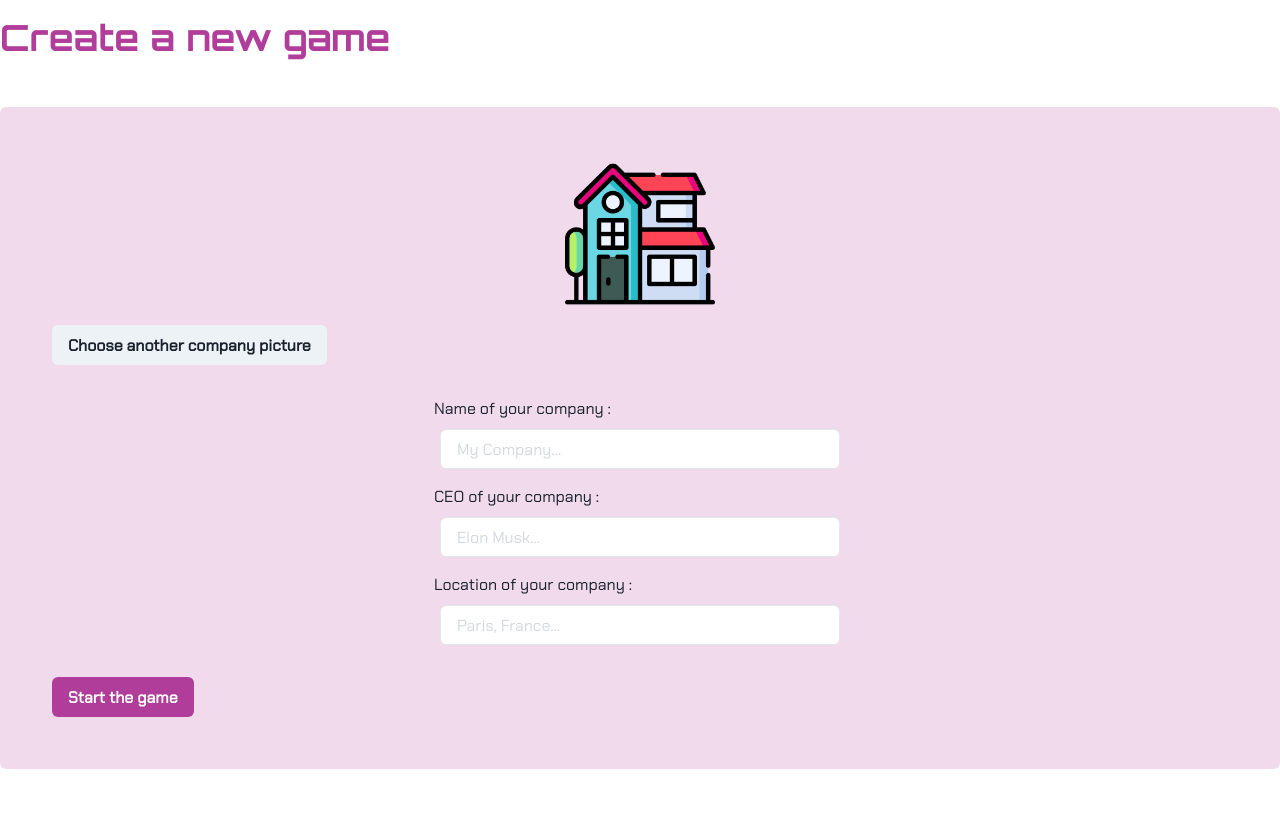
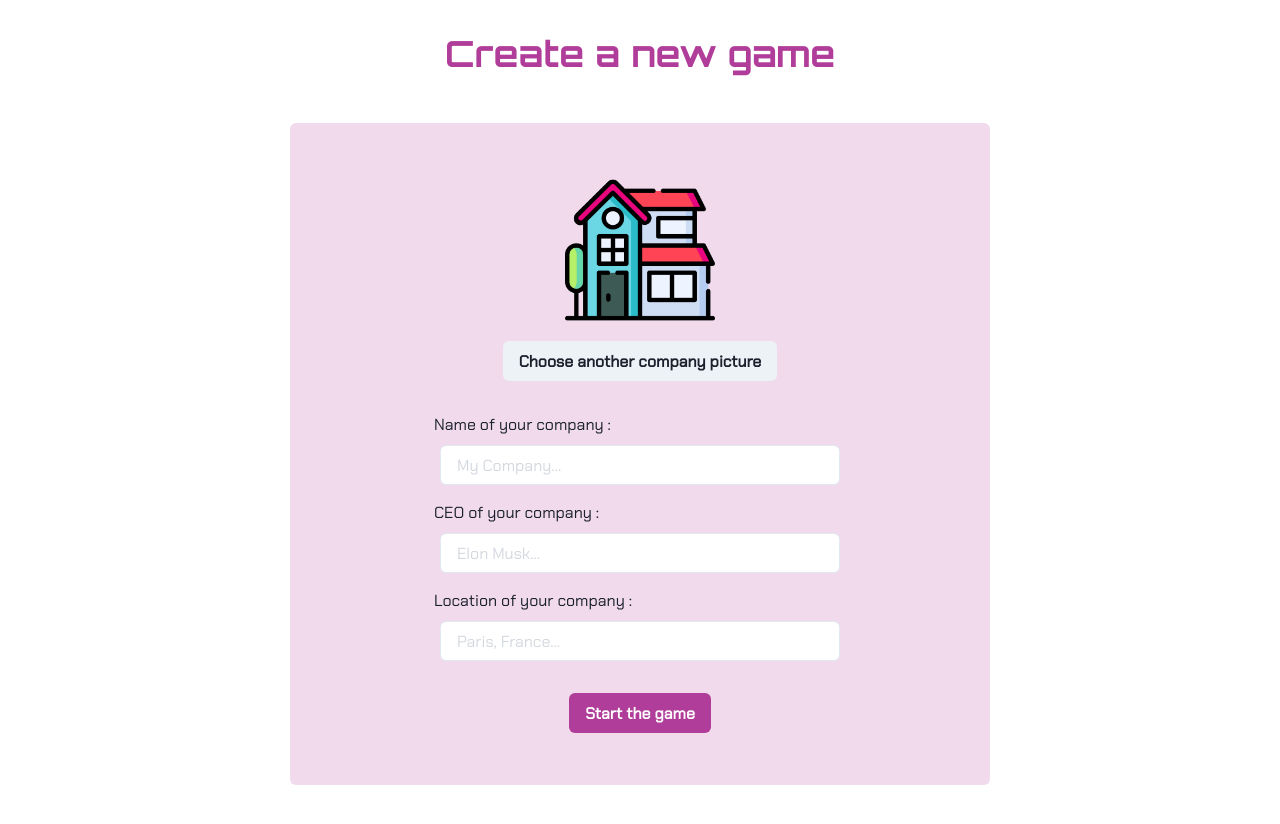
Before and after one commit to ngroult/2022-09-Orleans-CDA-Projet-DevManager, a React (Vite) app in the folder apps/frontend/web/: page /new-game in a window 1280 px wide. Shown: the top 824 px of the page. Before the commit the page ends 800 px from the top, so only its background shows below. Built offline with nearby package versions, Linux system fonts and the light colour scheme.

Commit message:
feat(frontend/web): redesign the style, fix the modal opening

```diff
--- a/apps/frontend/web/src/components/ModalCompanyImage.tsx
+++ b/apps/frontend/web/src/components/ModalCompanyImage.tsx
@@ -7,19 +7,21 @@ import {
   ModalContent,
   ModalHeader,
   ModalOverlay,
-  useDisclosure,
   useRadioGroup,
 } from '@chakra-ui/react';
 import CompanyImageRadioCard from '../components/CompanyImageRadioCard';
 
 const ModalCompanyImage = ({
+  isOpen,
+  onClose,
   setCompanyImage,
 }: {
+  isOpen: boolean;
+  onClose: () => void;
   setCompanyImage: (value: string) => void;
 }) => {
   const [selectedImage, setSelectedImage] = useState('1');
 
-  const { isOpen, onClose } = useDisclosure();
   const { getRootProps, getRadioProps } = useRadioGroup();
   const group = getRootProps();
 
--- a/apps/frontend/web/src/pages/NewGame.tsx
+++ b/apps/frontend/web/src/pages/NewGame.tsx
@@ -4,6 +4,7 @@ import {
   Button,
   Card,
   CardBody,
+  Flex,
   FormControl,
   FormErrorMessage,
   FormLabel,
@@ -16,7 +17,7 @@ import {
 import ModalCompanyImage from '../components/ModalCompanyImage';
 
 const NewGame = () => {
-  const { onOpen } = useDisclosure();
+  const { onOpen, isOpen, onClose } = useDisclosure();
   const {
     register,
     handleSubmit,
@@ -60,17 +61,29 @@ const NewGame = () => {
 
   return (
     <>
-      <Heading mt="1rem" mb="3rem" color="#B03D99">
+      <Heading mt="2rem" mb="3rem" color="#B03D99" textAlign="center">
         {'Create a new game'}
       </Heading>
-      <Card w="100%" p="2rem" bgColor="#B03D9930" boxShadow="none">
+      <Card
+        w="100%"
+        maxW="700px"
+        m="auto"
+        p="2rem"
+        mb="3rem"
+        bgColor="#B03D9930"
+        boxShadow="none"
+      >
         <CardBody
           flexDirection="column"
           justifyContent="center"
           alignItems="center"
         >
           <form onSubmit={handleSubmit(onSubmit)}>
+            <Flex flexDir="column" alignItems="center">
               <FormControl
+                display="flex"
+                flexDir="column"
+                alignItems="center"
                 isInvalid={
                   errors.companyName || errors.ceo || errors.location
                     ? true
@@ -78,7 +91,7 @@ const NewGame = () => {
                 }
               >
                 <Image
-                m="auto auto 1rem auto"
+                  mb="1rem"
                   boxSize="150px"
                   src={`/company${companyImage}.png`}
                   alt={`Image of the company ${companyImage}`}
@@ -107,7 +120,6 @@ const NewGame = () => {
                     id="companyName"
                     maxW="400px"
                     placeholder="My Company..."
-                  mb="1rem"
                     bgColor="#fff"
                     _placeholder={{ opacity: 0.3 }}
                     {...register('companyName', {
@@ -123,14 +135,13 @@ const NewGame = () => {
                   <FormErrorMessage>
                     {`${errors.companyName && errors.companyName.message}`}
                   </FormErrorMessage>
-                <FormLabel htmlFor="ceo" textAlign="left" w="400px">
+                  <FormLabel htmlFor="ceo" textAlign="left" mt="1rem" w="400px">
                     {'CEO of your company :'}
                   </FormLabel>
                   <Input
                     id="ceo"
                     maxW="400px"
                     placeholder="Elon Musk..."
-                  mb="1rem"
                     bgColor="#fff"
                     _placeholder={{ opacity: 0.3 }}
                     {...register('ceo', {
@@ -146,7 +157,12 @@ const NewGame = () => {
                   <FormErrorMessage>
                     {`${errors.ceo && errors.ceo.message}`}
                   </FormErrorMessage>
-                <FormLabel htmlFor="location" textAlign="left" w="400px">
+                  <FormLabel
+                    htmlFor="location"
+                    textAlign="left"
+                    mt="1rem"
+                    w="400px"
+                  >
                     {'Location of your company :'}
                   </FormLabel>
                   <Input
@@ -184,10 +200,15 @@ const NewGame = () => {
               >
                 {'Start the game'}
               </Button>
+            </Flex>
           </form>
         </CardBody>
       </Card>
-      <ModalCompanyImage setCompanyImage={setCompanyImage} />
+      <ModalCompanyImage
+        isOpen={isOpen}
+        onClose={onClose}
+        setCompanyImage={setCompanyImage}
+      />
     </>
   );
 };
```
Lines whose indentation alone changed are shown as unchanged.
